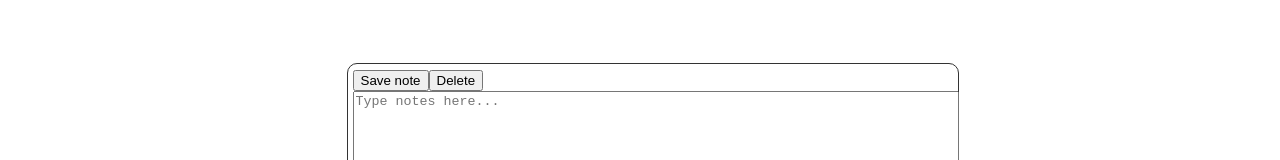
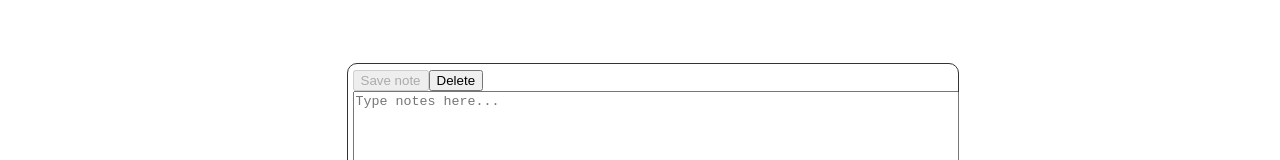
Before and after one commit to jmhart/notes-app, a React (Create React App) app: page / in a window 1280 px wide. Both pictures are taken after a click on the button "Add note". Shown: the part 181-341 px from the top of the page. Built offline with nearby package versions, Linux system fonts and the light colour scheme.

Commit message:
Disable save button if there's no text

```diff
--- a/src/components/EditButton.jsx
+++ b/src/components/EditButton.jsx
@@ -1,8 +1,10 @@
 import React from "react";
 
-const EditButton = ({ onClick, isEditing }) => {
+const EditButton = ({ disabled, onClick, isEditing }) => {
   return (
-    <button onClick={onClick}>{isEditing ? "Save note" : "Edit note"}</button>
+    <button disabled={disabled} onClick={onClick}>
+      {isEditing ? "Save note" : "Edit note"}
+    </button>
   );
 };
 
--- a/src/components/Note.jsx
+++ b/src/components/Note.jsx
@@ -1,13 +1,18 @@
 import React, { Component } from "react";
 import ReactMarkdown from "react-markdown";
 import DeleteButton from "./DeleteButton";
-import SaveButton from "./SaveButton";
 import EditButton from "./EditButton";
 
 class Note extends Component {
   constructor(props) {
     super(props);
-    this.state = { isEditing: true };
+    this.state = { isEditing: false };
+  }
+
+  componentDidMount() {
+    if (!this.props.text) {
+      this.setState({ isEditing: true });
+    }
   }
 
   toggleEdit = () => {
@@ -20,6 +25,7 @@ class Note extends Component {
       <div className="note">
         <div className="note-buttons">
           <EditButton
+            disabled={!text}
             onClick={this.toggleEdit}
             isEditing={this.state.isEditing}
           />
```
